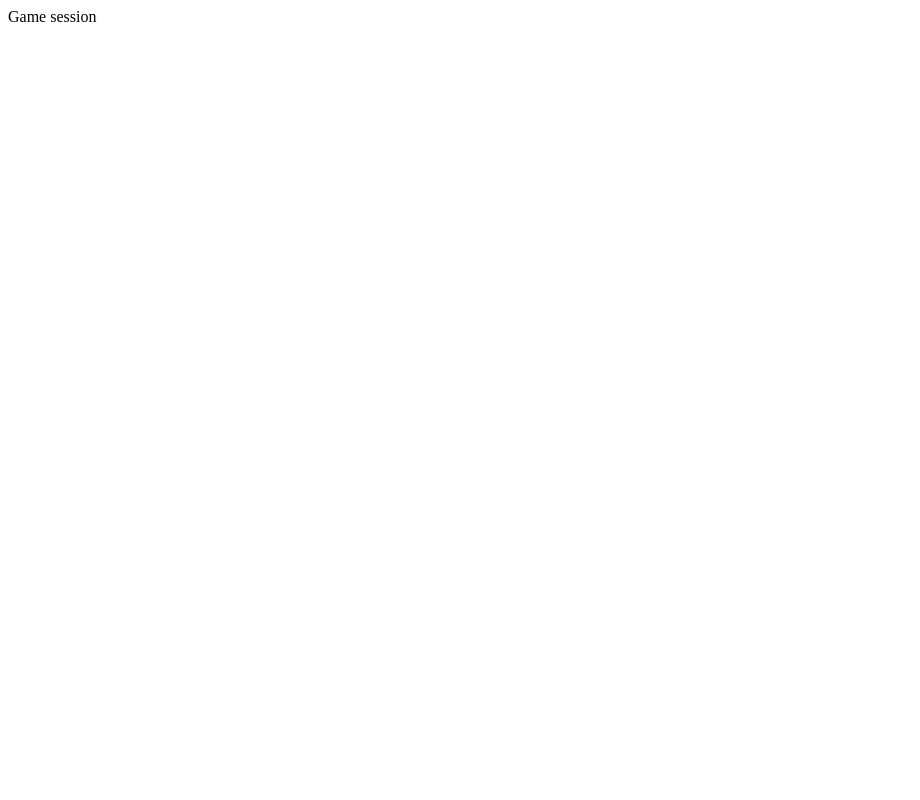
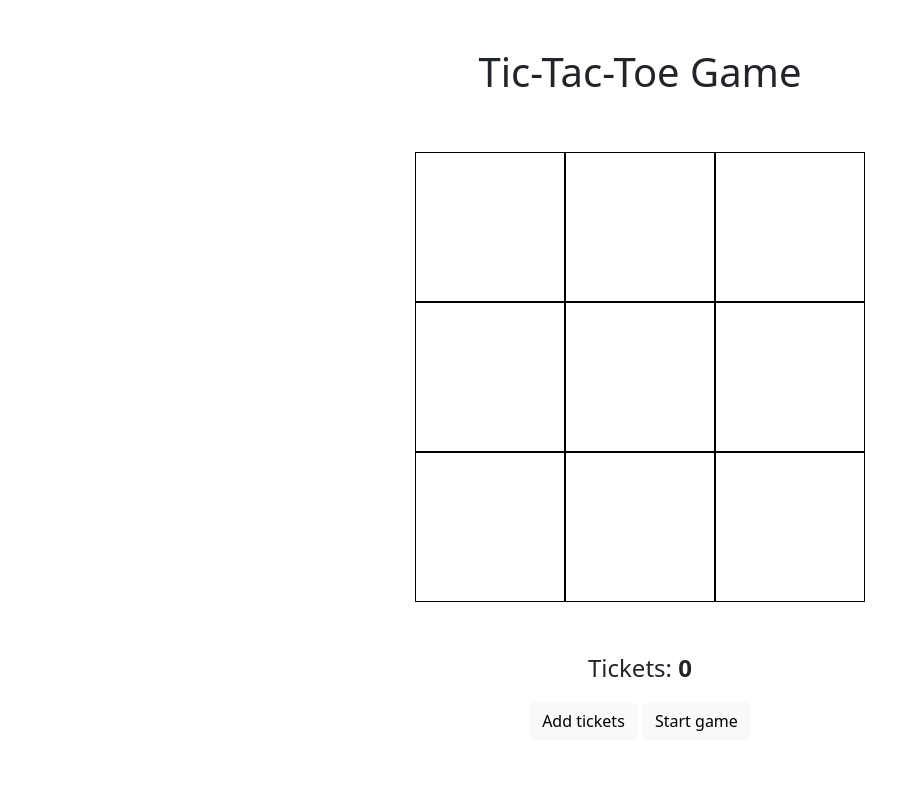
Before and after one commit to piotrzegarek/tic-tac-toe, a Flask app: page /play/ in a window 1280 px wide. Before the commit the part shown is almost empty. Shown: the whole page, without its empty margins (0-920 px from the left). Run offline with Flask 3, Linux system fonts and the light colour scheme; parts of the project's set-up code (start-up, migrations or seed data) failed here and were passed over.

Commit message:
added game html structure

```diff
--- a/app/game/routes.py
+++ b/app/game/routes.py
@@ -1,6 +1,4 @@
-import requests
-from datetime import datetime
-from flask import Blueprint
+from flask import Blueprint, render_template
 
 game_bp = Blueprint("game_bp", __name__,
                     template_folder="templates",
@@ -13,7 +11,7 @@ from app.game.game_engine import GameEngine
 @game_bp.route("/")
 def game_session():
     # Create game sess
-    return "Game session"
+    return render_template("game.html")
 
 @game_bp.route("create-game", methods=["POST"])
 def create_game():
--- /dev/null
+++ b/app/game/static/css/board.css
@@ -0,0 +1,21 @@
+.board {
+    margin: 0 auto;
+}
+
+.board-square {
+    width: 150px;
+    height: 150px;
+    border: 1px solid black;
+    display: inline-block;
+    text-align: center;
+    vertical-align: middle;
+    cursor: pointer;
+}
+
+.tickets-text {
+    font-size: 1.5rem;
+}
+
+.tickets {
+    font-weight: bold;
+}
--- /dev/null
+++ b/app/game/templates/game.html
@@ -0,0 +1,35 @@
+{% extends 'base.html' %}
+
+{% block head %}
+
+<link rel="stylesheet" href="{{ url_for('game_bp.static', filename='css/board.css') }}">
+
+{% endblock %}
+
+{% block content %}
+
+<div class="board py-5">
+    <div class="row justify-content-center">
+        <div class="board-square"></div>
+        <div class="board-square"></div>
+        <div class="board-square"></div>
+    </div>
+    <div class="row justify-content-center">
+        <div class="board-square"></div>
+        <div class="board-square"></div>
+        <div class="board-square"></div>
+    </div>
+    <div class="row justify-content-center">
+        <div class="board-square"></div>
+        <div class="board-square"></div>
+        <div class="board-square"></div>
+    </div>
+</div>
+
+<div class="tickets-container text-center">
+    <p class="tickets-text">Tickets: <span id="ticketCount" class="tickets">0</span></p>
+    <button id="addTickets" class="btn btn-light">Add tickets</button>
+    <button class="btn btn-light">Start game</button>
+</div>
+
+{% endblock %}
--- a/app/templates/base.html
+++ b/app/templates/base.html
@@ -1,50 +1,27 @@
-<!DOCTYPE html>
-<html>
+<!doctype html>
+<html lang="en">
 
 <head>
     <meta charset="utf-8">
-    <meta http-equiv="X-UA-Compatible" content="IE=edge">
     <meta name="viewport" content="width=device-width, initial-scale=1">
-    <title>Flask Auth Example</title>
-    <link rel="stylesheet" href="https://cdnjs.cloudflare.com/ajax/libs/bulma/0.7.2/css/bulma.min.css" />
+    <title>Tic-Tac-Toe</title>
+
+    <link href="https://cdn.jsdelivr.net/npm/bootstrap@5.2.3/dist/css/bootstrap.min.css" rel="stylesheet" integrity="sha384-rbsA2VBKQhggwzxH7pPCaAqO46MgnOM80zW1RWuH61DGLwZJEdK2Kadq2F9CUG65" crossorigin="anonymous">
+    <script src="https://cdn.jsdelivr.net/npm/bootstrap@5.2.3/dist/js/bootstrap.bundle.min.js" integrity="sha384-kenU1KFdBIe4zVF0s0G1M5b4hcpxyD9F7jL+jjXkk+Q2h455rYXK/7HAuoJl+0I4" crossorigin="anonymous"></script>
+    {% block head %}{% endblock %}
 </head>
 
 <body>
-    <section class="hero is-primary is-fullheight">
-
-        <div class="hero-head">
-            <nav class="navbar">
-                <div class="container">
-                    <div id="navbarMenuHeroA" class="navbar-menu">
-                        <div class="navbar-end">
-                            <a href="{{ url_for('home_bp.index') }}" class="navbar-item">
-                                Home
-                            </a>
-                            <a href="{{ url_for('home_bp.profile') }}" class="navbar-item">
-                                Profile
-                            </a>
-                            <a href="{{ url_for('auth_bp.login') }}" class="navbar-item">
-                                Login
-                            </a>
-                            <a href="{{ url_for('auth_bp.signup') }}" class="navbar-item">
-                                Sign Up
-                            </a>
-                            <a href="{{ url_for('auth_bp.logout') }}" class="navbar-item">
-                                Logout
-                            </a>
-                        </div>
-                    </div>
-                </div>
-            </nav>
-        </div>
-
-        <div class="hero-body">
-            <div class="container has-text-centered">
-               {% block content %}
-               {% endblock %}
+    <div class="container py-5">
+        <div class="row text-center">
+            <div class="col">
+                <h1 class="title">Tic-Tac-Toe Game</h1>
             </div>
         </div>
-    </section>
+        <div class="container">
+            {% block content %}{% endblock %}
+        </div>
+    </div>
 </body>
 
 </html>
```
